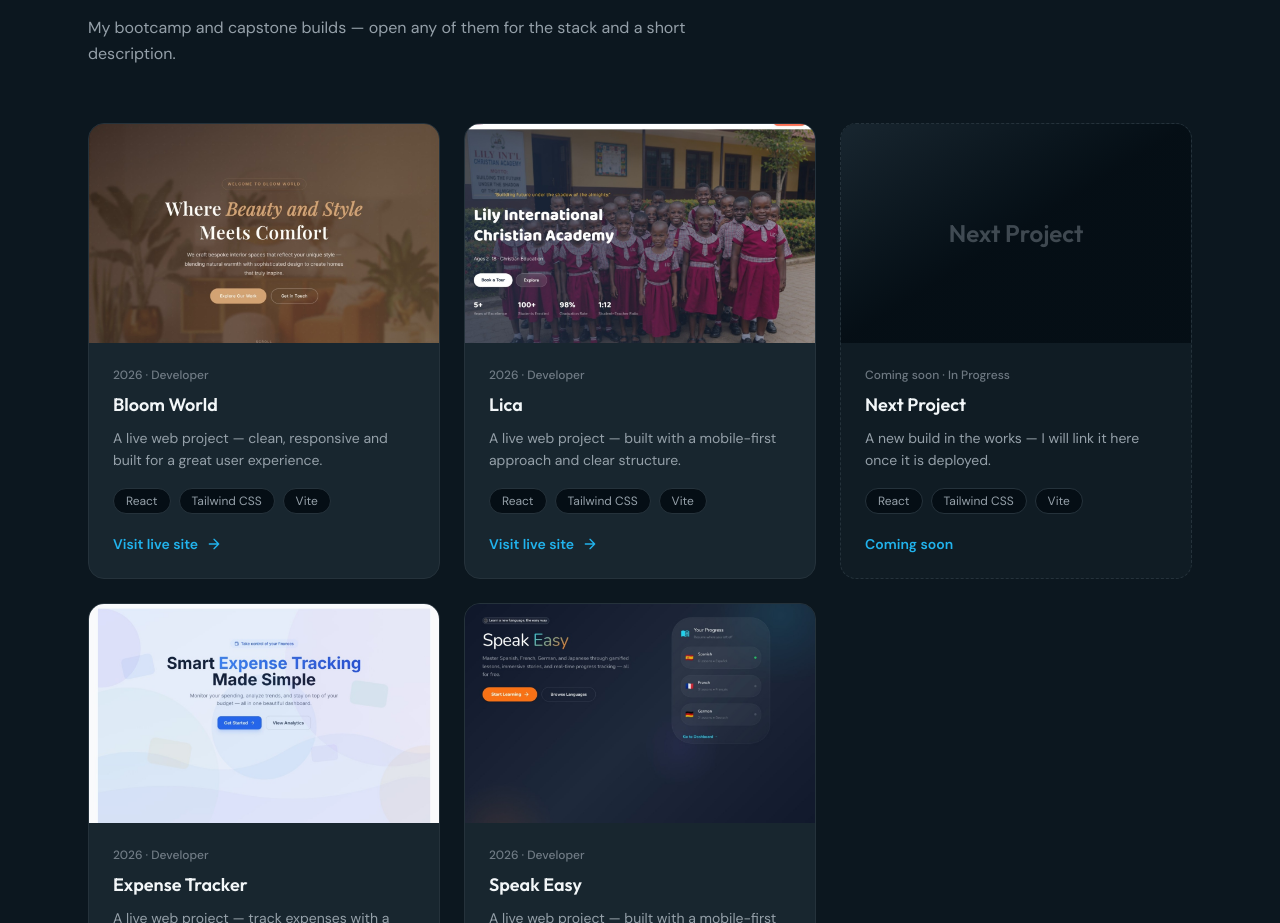
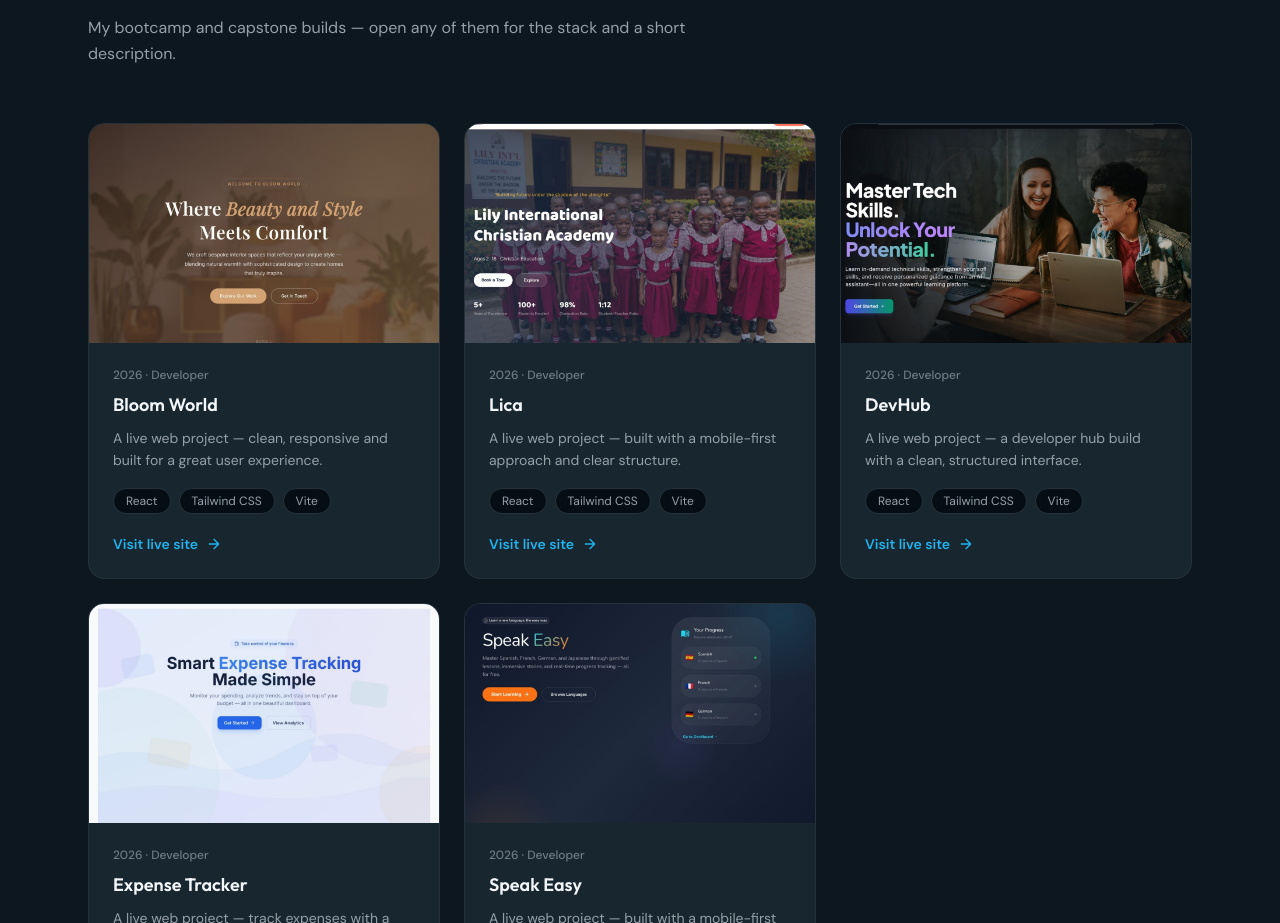
Before and after one commit to blessedjonathan2010-cyber/blessed-portfolio, a React (Vite) app: page / in a window 1280 px wide. Shown: the part 3800-4723 px from the top of the page. Built offline with nearby package versions, Linux system fonts and the light colour scheme.

Commit message:
Add DevHub project with screenshot

```diff
--- a/src/data/portfolio.js
+++ b/src/data/portfolio.js
@@ -121,13 +121,13 @@ export const data = {
       image: '/images/lica.jpg',
     },
     {
-      title: 'Next Project',
-      year: 'Coming soon',
-      role: 'In Progress',
-      description: 'A new build in the works — I will link it here once it is deployed.',
+      title: 'DevHub',
+      year: '2026',
+      role: 'Developer',
+      description: 'A live web project — a developer hub build with a clean, structured interface.',
       stack: ['React', 'Tailwind CSS', 'Vite'],
-      link: '',
-      image: '',
+      link: 'https://dev-hub-psi-six.vercel.app',
+      image: '/images/devhub.jpg',
     },
     {
       title: 'Expense Tracker',
```
Also changed, not shown: public/images/devhub.jpg (added).
